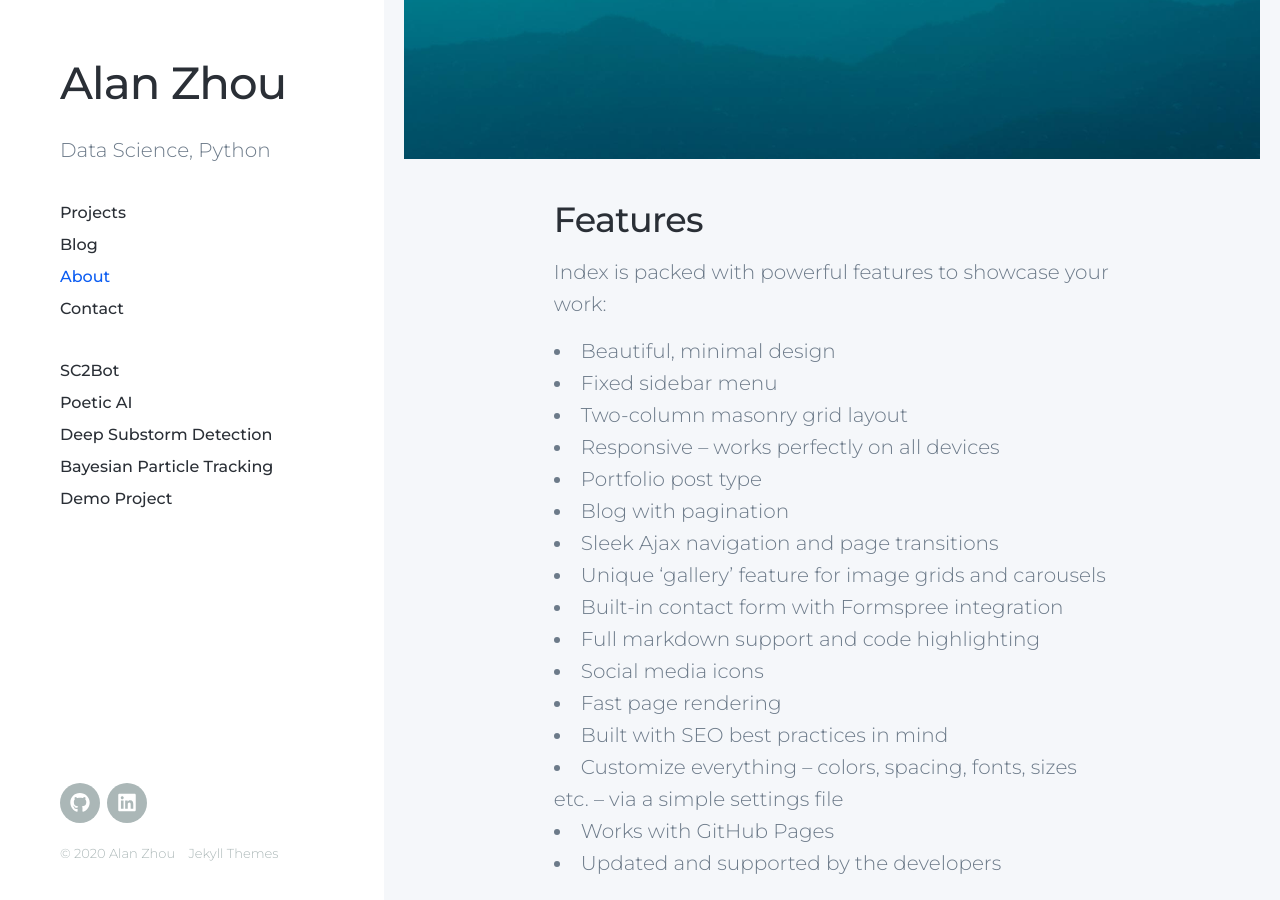
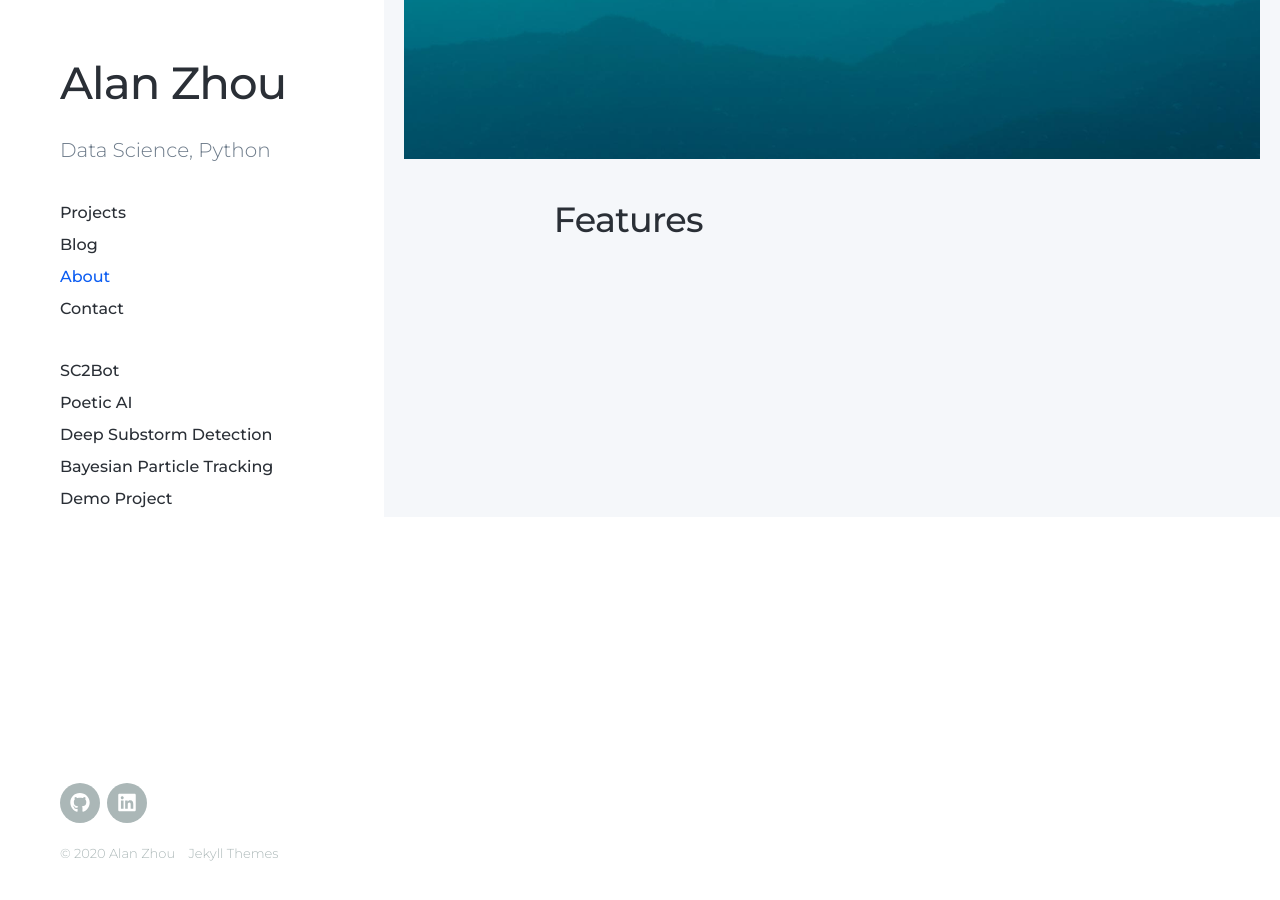
Before and after one commit to alanxzhou/alanxzhou.github.io, a Jekyll site: the page built from _pages/about.md, in a window 1280 px wide and 900 px high, scrolled down 537 px. Built offline with Jekyll 4.4.1, drawn with Linux system fonts in a browser that asks for light colours; nearby versions of some CDN libraries; some of the changed text lies outside the part shown.

Commit message:
Update about.md

```diff
--- a/_pages/about.md
+++ b/_pages/about.md
@@ -1,35 +1,10 @@
 ---
 title: About Me
-subtitle: I do data science and software development
-description: Index is a minimal, fixed sidebar grid portfolio Jekyll theme.
+subtitle: I do data science and software development in Python
+description: About me page
 featured_image: /images/demo/demo-landscape.jpg
 ---
 
 ![](/images/demo/demo-landscape.jpg)
 
 ## Features
-
-Index is packed with powerful features to showcase your work:
-
-* Beautiful, minimal design
-* Fixed sidebar menu
-* Two-column masonry grid layout
-* Responsive – works perfectly on all devices
-* Portfolio post type
-* Blog with pagination
-* Sleek Ajax navigation and page transitions
-* Unique 'gallery' feature for image grids and carousels
-* Built-in contact form with Formspree integration
-* Full markdown support and code highlighting
-* Social media icons
-* Fast page rendering
-* Built with SEO best practices in mind
-* Customize everything – colors, spacing, fonts, sizes etc. – via a simple settings file
-* Works with GitHub Pages
-* Updated and supported by the developers
-
-## Get Index
-
-Index is created and supported by [Jekyll Themes](https://jekyllthemes.io), and is available for $49.
-
-<a href="https://jekyllthemes.io/theme/index-portfolio-jekyll-theme" class="button button--large">Get This Theme</a>
```
